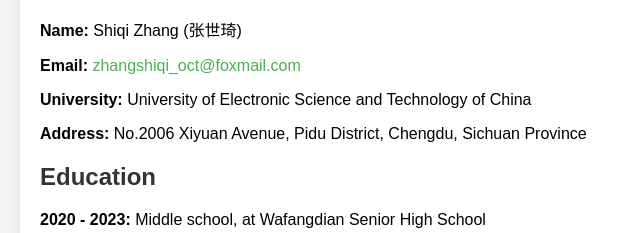
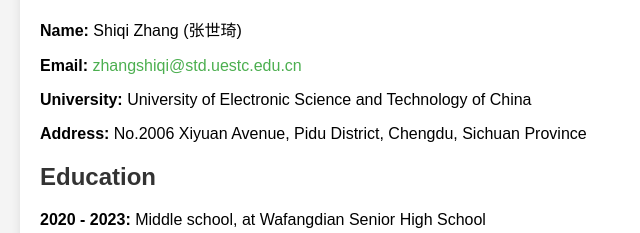
Before and after one commit to ZhangShiqi1027/ZhangShiqi1027.github.io, a plain HTML site: page index.html in a window 1280 px wide. Shown: the part 191-424 px from the top of the page, 0-640 px from the left. Drawn offline with Linux system fonts and the light colour scheme.

Commit message:
Update index.html

```diff
--- a/index.html
+++ b/index.html
@@ -49,7 +49,7 @@
     <div class="contact">
         <h2>Personal Information</h2>
         <p><strong>Name:</strong> Shiqi Zhang (张世琦)</p>
-        <p><strong>Email:</strong> <a href="mailto:zhangshiqi_oct@foxmail.com">zhangshiqi_oct@foxmail.com</a></p>
+        <p><strong>Email:</strong> <a href="mailto:zhangshiqi@std.uestc.edu.cn">zhangshiqi@std.uestc.edu.cn</a></p>
         <p><strong>University:</strong> University of Electronic Science and Technology of China</p>
         <p><strong>Address:</strong> No.2006 Xiyuan Avenue, Pidu District, Chengdu, Sichuan Province</p>
     </div>
```
